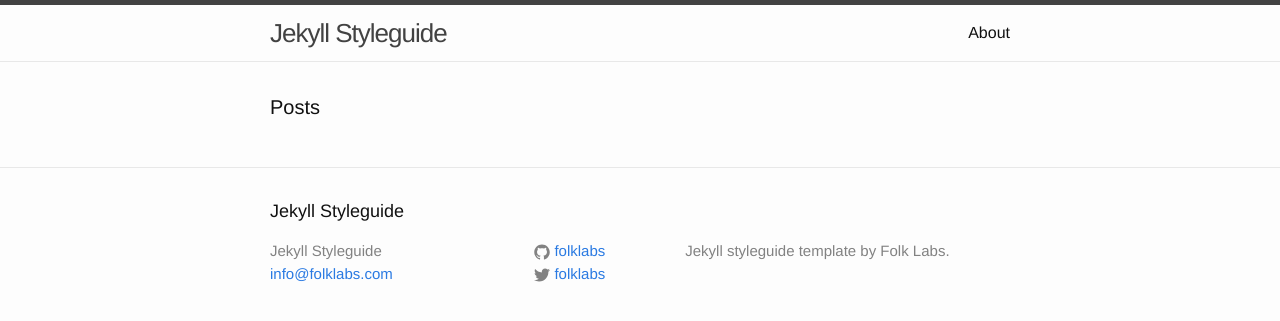
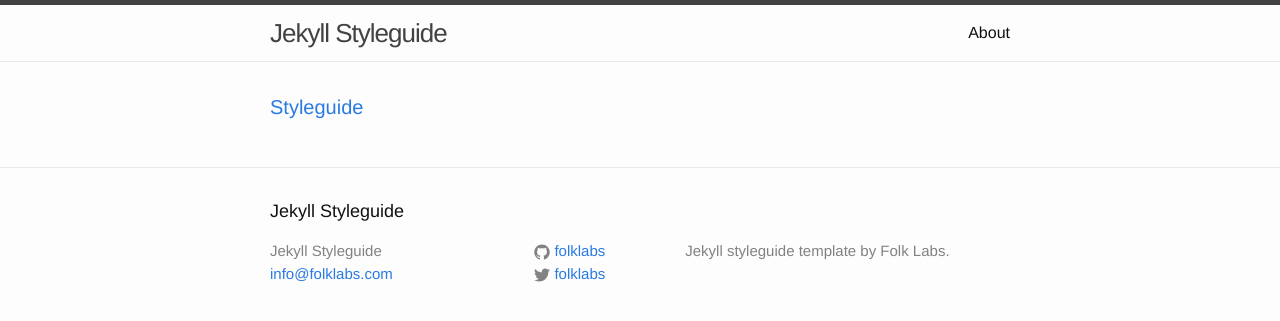
Before and after one commit to folklabs/jekyll-styleguide, a Jekyll site: the page built from index.html, in a window 1280 px wide. Shown: the top 321 px of the page. Built offline with Jekyll 4.4.1, drawn with Linux system fonts in a browser that asks for light colours.

Commit message:
Fix index page.

```diff
--- a/index.html
+++ b/index.html
@@ -4,26 +4,7 @@ layout: default
 
 <div class="home">
 
-  <h1 class="page-heading">Posts</h1>
+  <a href="{{ '/styleguide.html' | prepend: site.baseurl }}"><h1 class="page-heading">Styleguide</h1></a>
 
-  <ul class="post-list">
-    {% for post in site.posts %}
-      <li>
-        <span class="post-meta">{{ post.date | date: "%b %-d, %Y" }}</span>
-
-        <h2>
-          <a class="post-link" href="{{ post.url | prepend: site.baseurl }}">{{ post.title }}</a>
-        </h2>
-      </li>
-    {% endfor %}
-  </ul>
-
-  <ul>
-    {% for atom in site.atoms %}
-    <li>
-      <a href="{{ atom.url }}">{{ atom.url }}</a>
-    </li>
-    {% endfor %}
-  </ul>
 
 </div>
```
